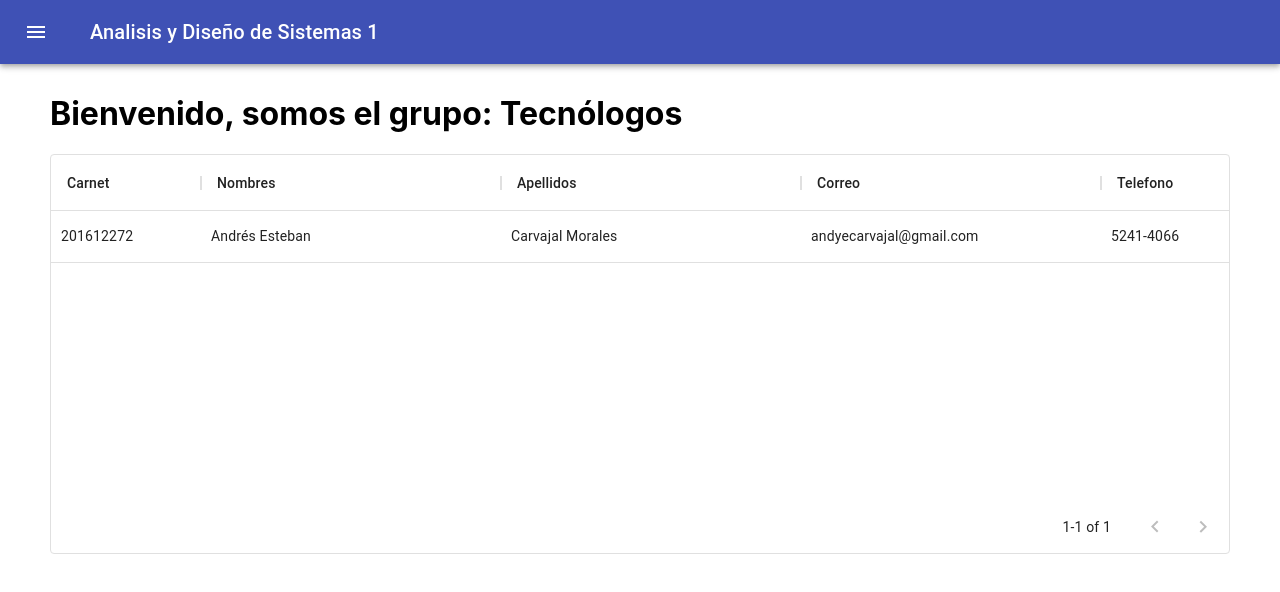
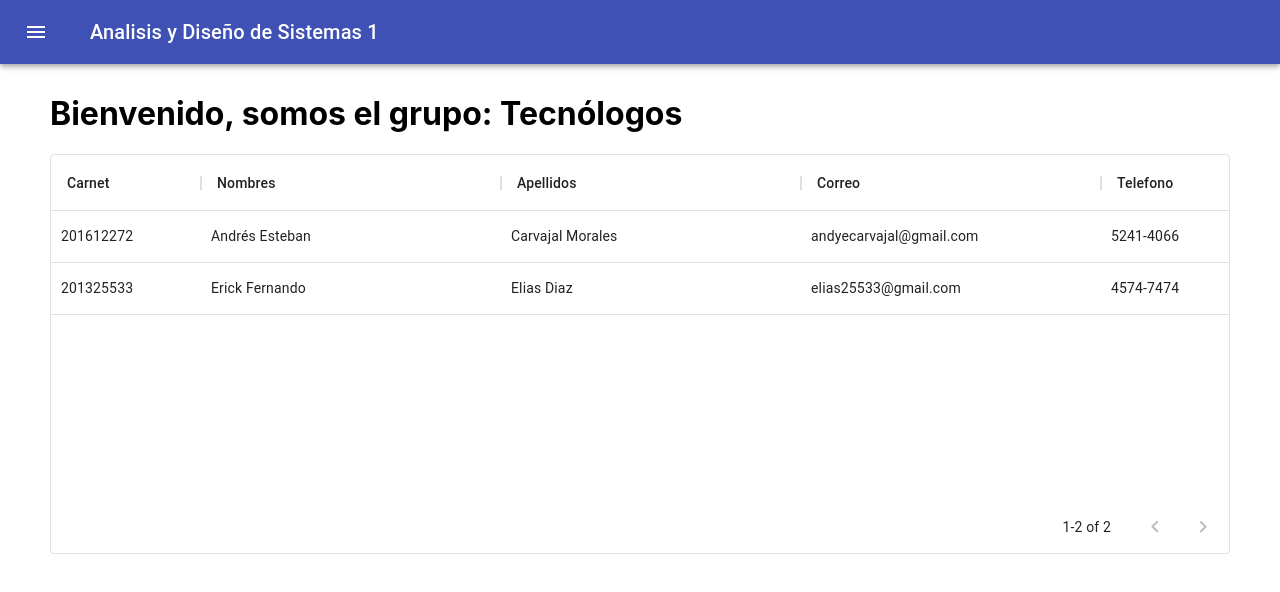
Before and after one commit to Askaredox/AYD1_Practica1_13, a React (Create React App) app in the folder frontend/: page / in a window 1280 px wide. Shown: the top 592 px of the page. Built offline with nearby package versions, Linux system fonts and the light colour scheme.

Commit message:
Se agregó información del alumno 2

```diff
--- a/frontend/src/home/Home.jsx
+++ b/frontend/src/home/Home.jsx
@@ -34,7 +34,8 @@ class Home extends React.Component{
                 },
             ],
             filas:[
-                {id:'201612272', name:'Andrés Esteban', lastname:'Carvajal Morales', mail:'andyecarvajal@gmail.com', phone:'5241-4066'}
+                {id:'201612272', name:'Andrés Esteban', lastname:'Carvajal Morales', mail:'andyecarvajal@gmail.com', phone:'5241-4066'},
+                {id:'201325533', name:'Erick Fernando', lastname:'Elias Diaz', mail:'elias25533@gmail.com', phone:'4574-7474'}
             ]
         }
     }
```
